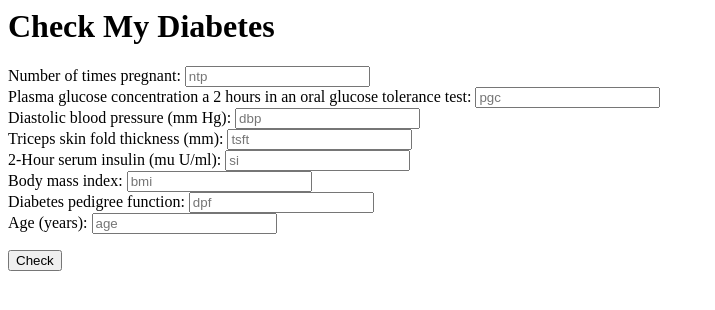
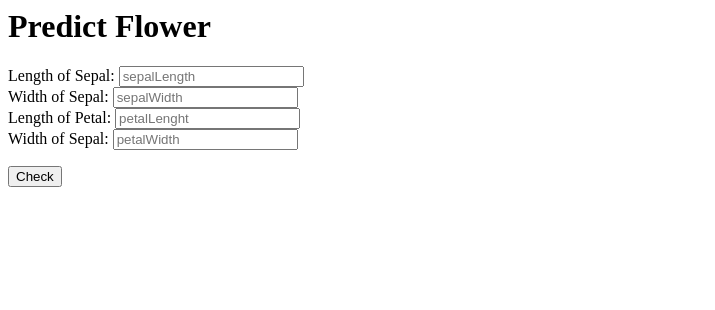
Before and after one commit to Marty1913/DE_Assignment1, a Flask app: page /checkdiabetes in a window 1280 px wide. Shown: the top 310 px of the page, without its empty margins (0-715 px from the left). Run offline with Flask 2, Linux system fonts and the light colour scheme.

Commit message:
Update user_form.html

```diff
--- a/Assignment 1/prediction-ui-embedded-gcs/templates/user_form.html
+++ b/Assignment 1/prediction-ui-embedded-gcs/templates/user_form.html
@@ -1,33 +1,21 @@
 <html>
 <body>
 
-<form action="/checkdiabetes" method="POST">
-    <h1> Check My Diabetes</h1>
-    <label for="ntp">Number of times pregnant:</label>
-    <input type="text" id="ntp" name="ntp" placeholder="ntp"> <br>
+<form action="/checkpetal" method="POST">
+    <h1> Predict Flower</h1>
+    <label for="sepalLength">Length of Sepal:</label>
+    <input type="text" id="sepalLength" name="sepalLength" placeholder="sepalLength"> <br>
 
-    <label for="pgc">Plasma glucose concentration a 2 hours in an oral glucose tolerance test:</label>
-    <input type="text" id="pgc" name="pgc" placeholder="pgc"> <br>
+    <label for="sepalWidth">Width of Sepal:</label>
+    <input type="text" id="sepalWidth" name="sepalWidth" placeholder="sepalWidth"> <br>
 
-    <label for="dbp">Diastolic blood pressure (mm Hg):</label>
-    <input type="text" id="dbp" name="dbp" placeholder="dbp"> <br>
+    <label for="petalLenght">Length of Petal:</label>
+    <input type="text" id="petalLenght" name="petalLenght" placeholder="petalLenght"> <br>
 
-    <label for="tsft">Triceps skin fold thickness (mm):</label>
-    <input type="text" id="tsft" name="tsft" placeholder="tsft"> <br>
-
-    <label for="si">2-Hour serum insulin (mu U/ml):</label>
-    <input type="text" id="si" name="si" placeholder="si"> <br>
-
-    <label for="bmi">Body mass index:</label>
-    <input type="text" id="bmi" name="bmi" placeholder="bmi"> <br>
-
-    <label for="dpf">Diabetes pedigree function:</label>
-    <input type="text" id="dpf" name="dpf" placeholder="dpf"> <br>
-
-    <label for="age">Age (years):</label>
-    <input type="text" id="age" name="age" placeholder="age"> <br>
+    <label for="petalWidth">Width of Sepal:</label>
+    <input type="text" id="petalWidth" name="petalWidth" placeholder="petalWidth"> <br>
     <p><input type='submit' value='Check'/></p>
 </form>
 
 </body>
-</html>
+</html
```
